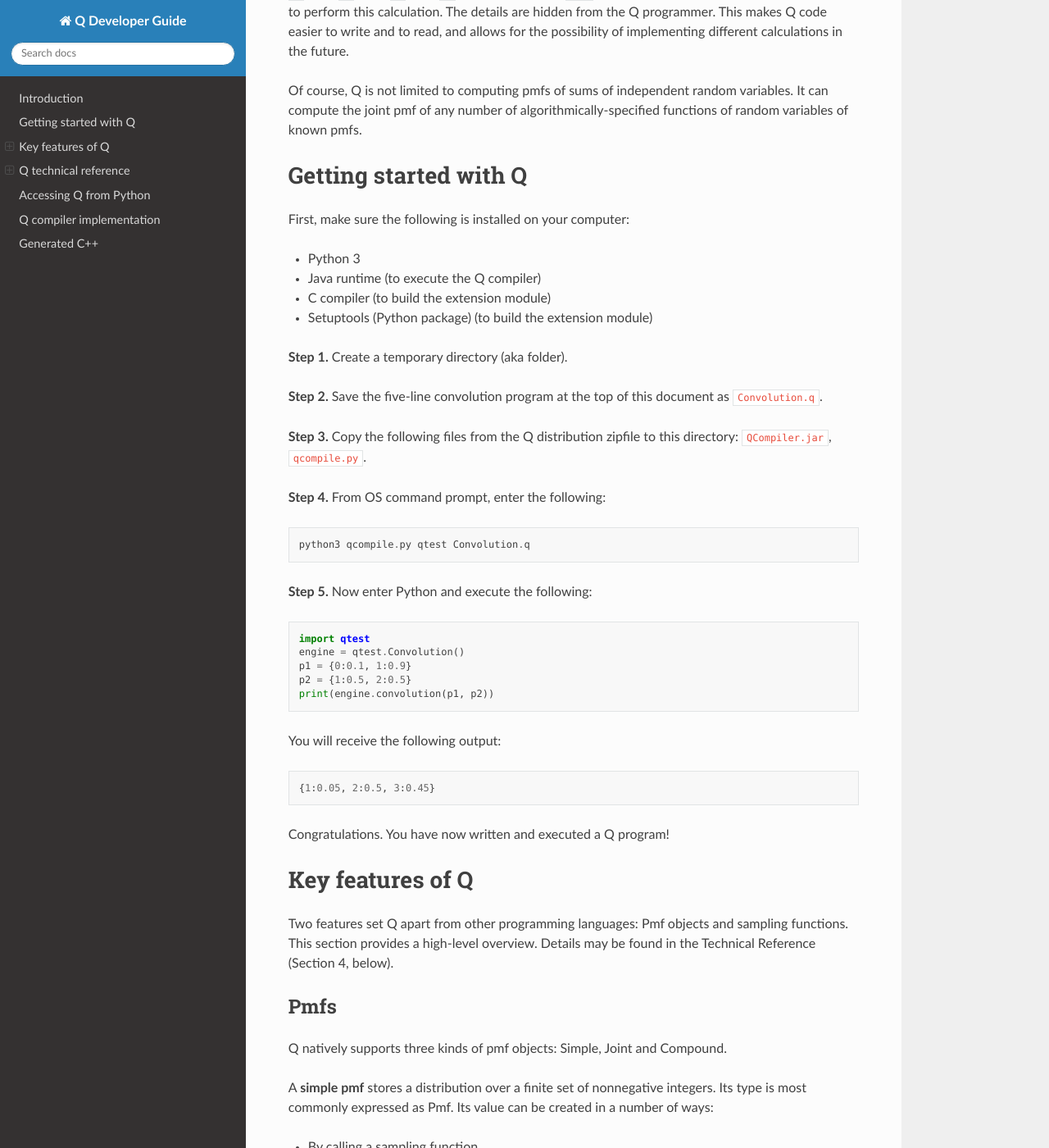
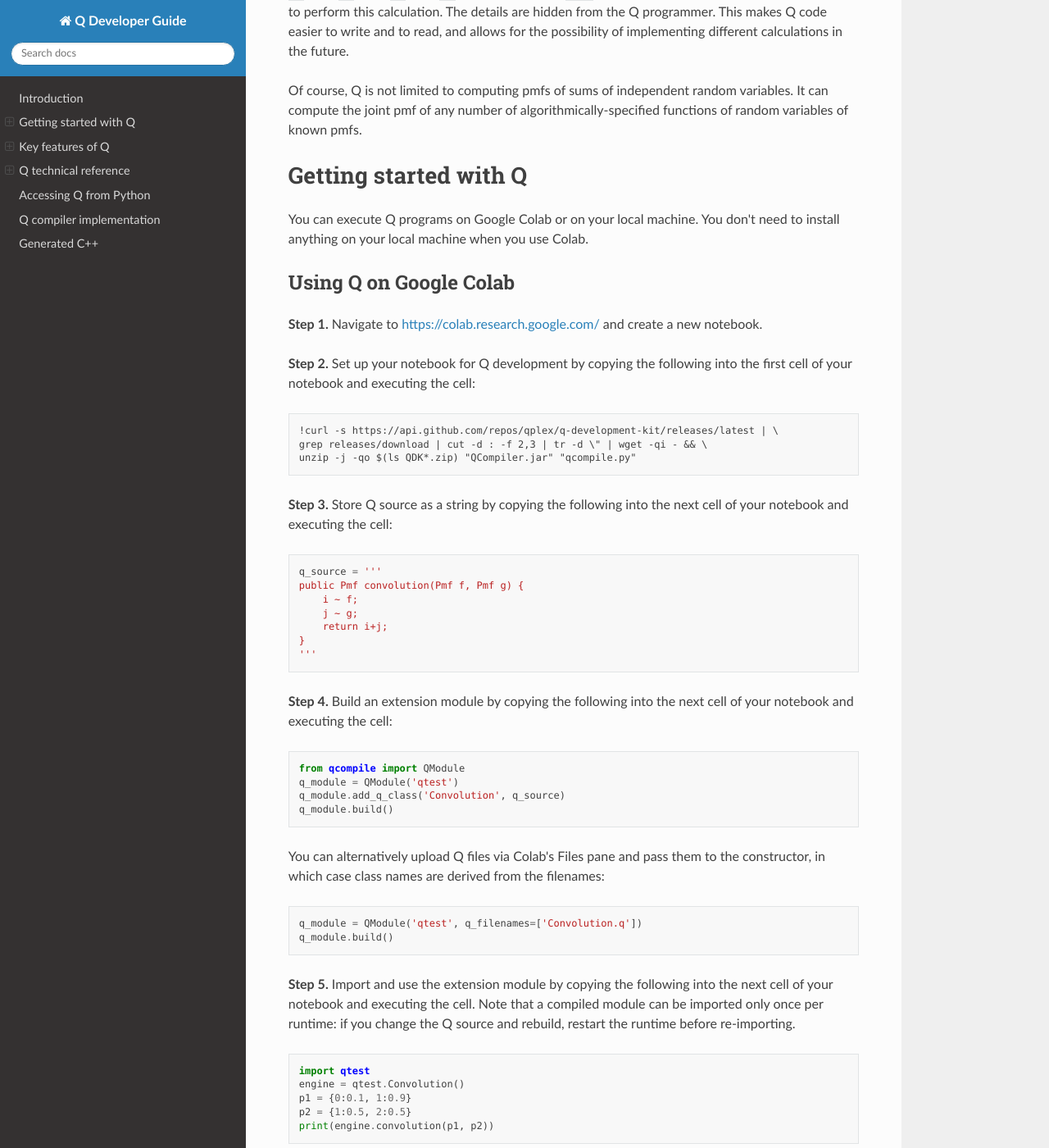
Before and after one commit to qplex/q-development-kit, a Sphinx documentation site: the page built from docs/guide.rst, in a window 1280 px wide and 1400 px high, scrolled down 847 px. Shown: the whole window at 82% size. Built offline with Sphinx 7.4.7 and the Read the Docs theme 3.1.0, drawn with Linux system fonts in a browser that asks for light colours; some of the changed text lies outside the part shown.

Commit message:
Update Q Development Guide

```diff
--- a/docs/guide.rst
+++ b/docs/guide.rst
@@ -54,12 +54,80 @@ algorithmically-specified functions of random variables of known pmfs.
 
 Getting started with Q
 -------------------------
+You can execute Q programs on Google Colab or on your local machine.
+You don't need to install anything on your local machine when you use Colab.
+
+Using Q on Google Colab
+~~~~~~~~~~~~~~~~~~~~~~~~~~
+
+**Step 1.** Navigate to https://colab.research.google.com/ and create a new notebook.
+
+**Step 2.** Set up your notebook for Q development by copying the following into the first cell of your notebook
+and executing the cell:
+
+::
+
+       !curl -s https://api.github.com/repos/qplex/q-development-kit/releases/latest | \
+       grep releases/download | cut -d : -f 2,3 | tr -d \" | wget -qi - && \
+       unzip -j -qo $(ls QDK*.zip) "QCompiler.jar" "qcompile.py"
+
+**Step 3.**  Store Q source as a string by copying the following into the next cell of your notebook and executing the cell:
+
+::
+
+       q_source = '''
+       public Pmf convolution(Pmf f, Pmf g) {
+           i ~ f;
+           j ~ g;
+           return i+j;
+       }
+       '''
+
+**Step 4.**  Build an extension module by copying the following into the next cell of your notebook and executing the cell:
+
+::
+
+       from qcompile import QModule
+       q_module = QModule('qtest')
+       q_module.add_q_class('Convolution', q_source)
+       q_module.build()
+
+You can alternatively upload Q files via Colab's Files pane and pass them to the constructor,
+in which case class names are derived from the filenames:
+
+::
+
+       q_module = QModule('qtest', q_filenames=['Convolution.q'])
+       q_module.build()
+
+**Step 5.** Import and use the extension module by copying the following into the next cell of your
+notebook and executing the cell. Note that a compiled module can be imported only once per runtime:
+if you change the Q source and rebuild, restart the runtime before re-importing.
+
+::
+
+       import qtest
+       engine = qtest.Convolution()
+       p1 = {0:0.1, 1:0.9}
+       p2 = {1:0.5, 2:0.5}
+       print(engine.convolution(p1, p2))
+
+You will receive the following output:
+
+::
+
+       {1: 0.05, 2: 0.5, 3: 0.45}
+
+Congratulations. You have now written and executed a Q program on Google Colab!
+
+Using Q on a local machine
+~~~~~~~~~~~~~~~~~~~~~~~~~~~
 
 First, make sure the following is installed on your computer:
 
 -  Python 3
 -  Java runtime (to execute the Q compiler)
--  C compiler (to build the extension module)
+-  C++ compiler (to build the extension module)
 -  Setuptools (Python package) (to build the extension module)
 
 **Step 1.** Create a temporary directory (aka folder).
@@ -90,9 +158,9 @@ You will receive the following output:
 
 ::
 
-       {1:0.05, 2:0.5, 3:0.45}
+       {1: 0.05, 2: 0.5, 3: 0.45}
 
-Congratulations. You have now written and executed a Q program!
+Congratulations. You have now written and executed a Q program on a local machine!
 
 
 Key features of Q
@@ -147,7 +215,7 @@ For ``Pmf{A,B,C}``, these are the only valid forms.
 An extraction that leaves a preceding component free would require summing over it,
 which is a calculation rather than an extraction, and is rejected. In particular,
 ``p{B}`` and ``p{C}`` (a later component with nothing fixed) and ``p{C|A=a}``
-(which fixes ``A` but skips ``B``) are invalid. Each can instead be obtained
+(which fixes ``A`` but skips ``B``) are invalid. Each can instead be obtained
 from a sampling function. For efficiency, that function should extract the
 smallest valid pmf covering the required components and sample from that,
 rather than sampling the full joint pmf. For example, to obtain ``p{B}`` from
@@ -189,7 +257,7 @@ This is accomplished by the following sampling function:
 
 ::
 
-       public Pmf f(real p real q) {
+       public Pmf f(real p, real q) {
            i ~ bernoulli(p);
            j ~ bernoulli(q);
            return i+j;
@@ -204,7 +272,7 @@ a regular function, like this:
 
 ::
 
-       public Pmf g(real p real q) {
+       public Pmf g(real p, real q) {
            return { 0:p*p, 1:1-p*p-q*q, 2:q*q };
        }
 
@@ -408,7 +476,7 @@ Every type has an associated default value:
 Type                     Default value
 ======================== =============================
 ``int``                  ``0``
-``real``                 ``0.1``
+``real``                 ``0.0``
 ``boolean``              ``false``
 ``Pmf``                  ``{0:1.0}``
 ``Pmf{?,?}``             ``{(0,0):1.0}``
@@ -430,8 +498,8 @@ Type                     Default value
 Operators
 ~~~~~~~~~~~
 
-Q supports the usual arithmetic binary operators ``+``, ``–``, ``*``, /
-as well as the negative unary operator ``–``. A slash ( ``/`` ) denotes
+Q supports the usual arithmetic binary operators ``+``, ``–``, ``*``, ``/``
+as well as the negative unary operator ``-``. A slash ( ``/`` ) denotes
 real division, even when the operands are integers.
 
 Q supports the logical operators ``&&`` and ``||`` and the “not” unary
@@ -609,7 +677,7 @@ In Q, the for-loop takes the following form:
 
 ::
 
-       for (i = n to m) {…}
+       for (i = n to m) { … }
 
 where ``n`` and ``m`` are integer expressions. The iteration is from
 ``n`` to ``m`` inclusive. The loop variable is implicitly declared
@@ -623,7 +691,7 @@ A while-loop repeats so long as a boolean expression is true:
 
 ::
 
-       while (_boolean expression_) {…}
+       while (_boolean expression_) { … }
 
 If / else
 ^^^^^^^^^^^^^^^
@@ -868,8 +936,9 @@ Branch probability
 
 ``real branchProbability()``
 
-Used in a sampling function to retrieve the probability of reaching the
-statement in which the call appears.
+Used in a sampling function to retrieve the probability of the particular
+sequence of sampled outcomes that led to this statement;
+unaffected by any later skip renormalization.
 
 Declared functions
 ^^^^^^^^^^^^^^^^^^^^^^^^
@@ -956,8 +1025,9 @@ single text file. Why? Because multiple source files are harder to
 implement. We might add this capability later.
 
 **Rule 2**. You cannot use a symbol until after you have declared it.
-Why? Because two-pass compilers are harder to implement. C carries the
-same restriction. We might add this capability later.
+Why? Because two-pass compilers are harder to implement. A function is
+declared only after its complete definition, so a function cannot call
+itself: recursion is not supported. We might add this capability later.
 
 **Rule 3**. Functions and interfaces must have global scope. Why?
 Because Q is not object-oriented. C carries the same restriction.
@@ -969,13 +1039,13 @@ declaration.
 
 ::
 
-       public int NumberOfServers;
+       public int numberOfServers;
 
 (illegal)
 
 ::
 
-       public int NumberOfServers = 42;
+       public int numberOfServers = 42;
 
 Why? Because the sequence in which initial values are assigned could be
 ambiguous. However, initial values may be assigned by the constructor.
```
Also changed, not shown: other parts of docs/guide.rst (+3 -3 lines).
